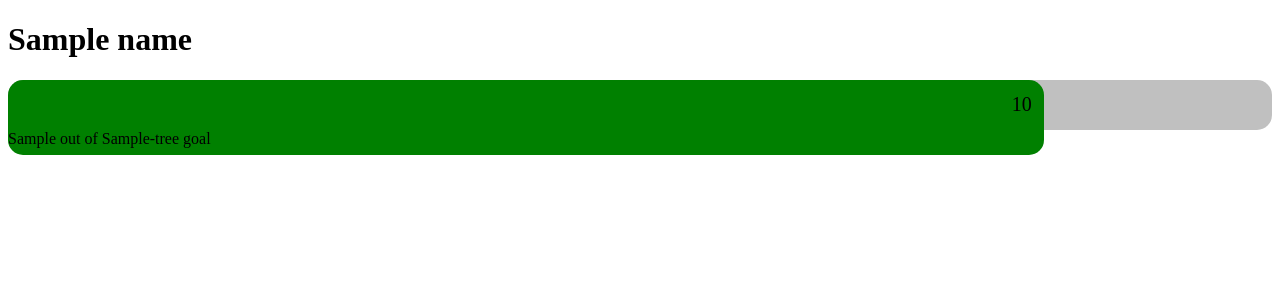
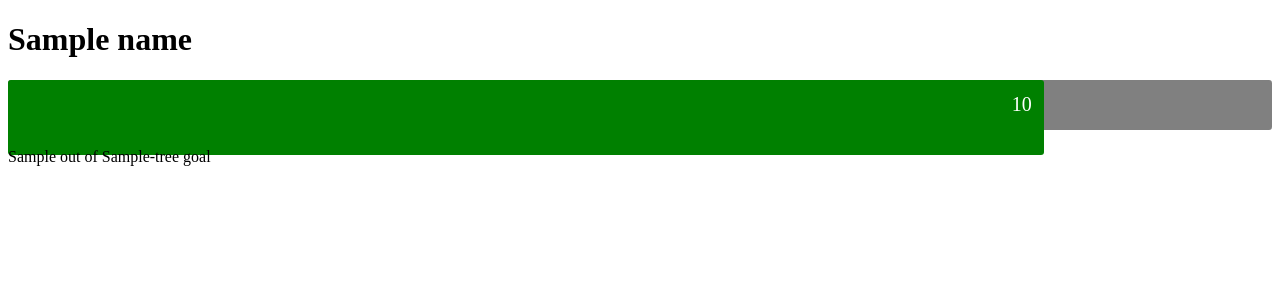
Before and after one commit to tree-plenish/map, a Flask app: template templates/school.html in a window 1280 px wide. Shown: the part 96-396 px from the top of the page. Run offline with Flask 2, Linux system fonts and the light colour scheme; the template is opened without the code that fills it: most values are stand-ins (such as "Sample title", 1, 10 or a date in 2020).

Commit message:
some progress on the UI

```diff
--- a/templates/school.html
+++ b/templates/school.html
@@ -15,12 +15,16 @@
     <h1>{{ name }}</h1>
     <!-- <div>{{ treeRequests }}</div>
     <div>{{ treeGoal }}</div> -->
-    <div id="progress-container" style="width:100%;height:50px;border:1px;">
-        <div id="progress-bar" style="background-color:green;height:50px;text-align:right;border:1px;font-size:20px;justify-content:center;">{{ progress }}</div>
+    <div id="progress-container" style="width:100%;height:50px;border-radius:3px;background-color:gray;">
+        <div id="progress-bar" style="background-color:green;height:50px;text-align:right;border-radius:3px;font-size:20px;color:white;justify-content:center;">{{ progress }}</div>
     </div>
+    <br>
     <div>{{ treeRequests }} out of {{ treeGoal }}-tree goal</div>
     <script>
         var prog= '{{ progress }}';
+        if(parseInt(prog.split("%")[0])>100){
+            prog = "100%"
+        }
         document.getElementById("progress-bar").style.width=prog;
     </script>
 </body>
```
